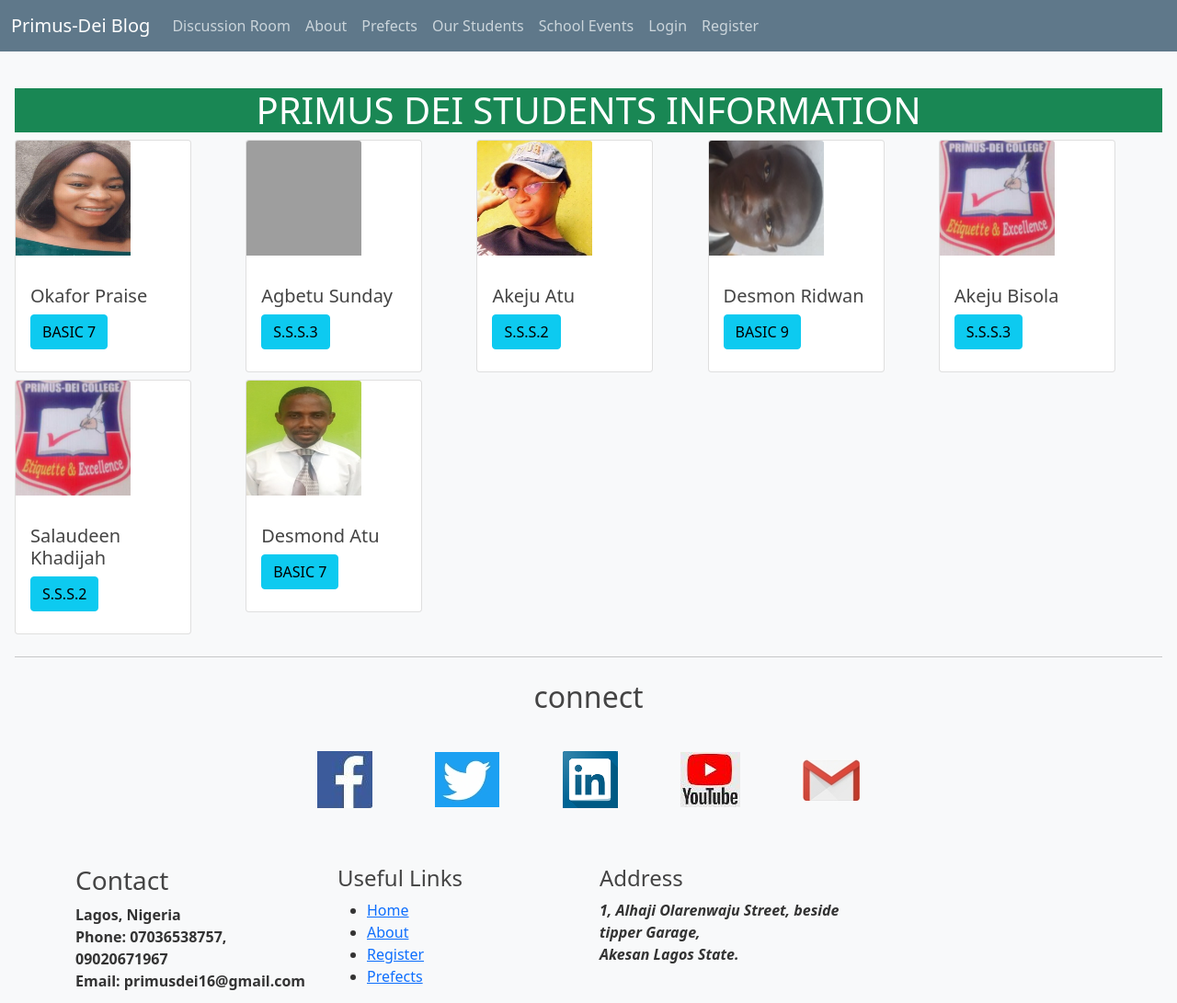
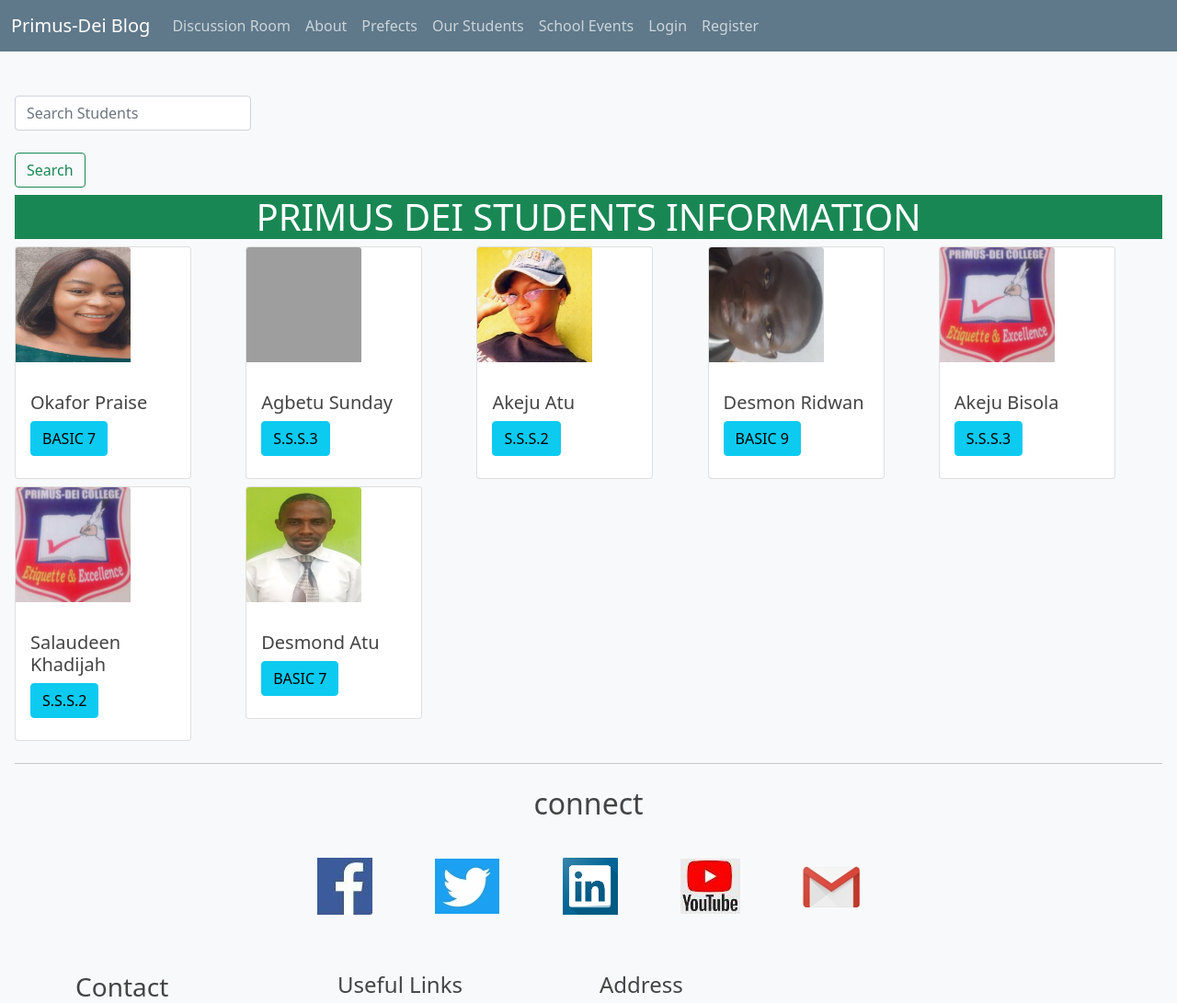
Before and after one commit to SARBEE-dev/Primus, a Django app: page /PrimuStudents/ in a window 1280 px wide. Shown: the top 1091 px of the page at 92% size. Run offline with Django 3.2, Linux system fonts and the light colour scheme; data comes from the database, SQL or seed files in the repository; some libraries are stand-ins or nearby versions; grey boxes are pictures that could not be loaded.

Commit message:
Update Primus.html
recent code copied from pythonanywhere of this app

```diff
--- a/SchoolProfile/templates/Primus.html
+++ b/SchoolProfile/templates/Primus.html
@@ -7,13 +7,12 @@
     <meta name="viewport" content="width=device-width, initial-scale=1">
 
     <!-- Bootstrap CSS -->
-    <link href="https://cdn.jsdelivr.net/npm/bootstrap@5.0.0/dist/css/bootstrap.min.css" rel="stylesheet" integrity="sha384-wEmeIV1mKuiNpC+IOBjI7aAzPcEZeedi5yW5f2yOq55WWLwNGmvvx4Um1vskeMj0" crossorigin="anonymous">
-
+     <link href="https://cdn.jsdelivr.net/npm/bootstrap@5.1.3/dist/css/bootstrap.min.css" rel="stylesheet" integrity="sha384-1BmE4kWBq78iYhFldvKuhfTAU6auU8tT94WrHftjDbrCEXSU1oBoqyl2QvZ6jIW3" crossorigin="anonymous">
 	<link rel="stylesheet" type="text/css" href="{% static 'main.css' %}">
     <link rel="stylesheet" type="text/css" href="{% static 'wale.css' %}">
-	 <script src="https://ajax.googleapis.com/ajax/libs/jquery/3.5.1/jquery.min.js"></script>
+	 <script src="https://cdn.jsdelivr.net/npm/bootstrap@5.1.3/dist/js/bootstrap.bundle.min.js" integrity="sha384-ka7Sk0Gln4gmtz2MlQnikT1wXgYsOg+OMhuP+IlRH9sENBO0LRn5q+8nbTov4+1p" crossorigin="anonymous"></script>
   <script src="https://cdnjs.cloudflare.com/ajax/libs/popper.js/1.16.0/umd/popper.min.js"></script>
-  <script src="https://maxcdn.bootstrapcdn.com/bootstrap/4.5.2/js/bootstrap.min.js"></script>
+
 
 	{% if title %}
     <title>blogs page {{title}}</title>
@@ -59,8 +58,15 @@
 	{% block content %}
     {% endblock %}
 	</div>
+	</header>
+	<nav class="navbar navbar-light bg-light">
+  <form class="form-inline" action="{% url 'search' %}" method="GET">
+    <input class="form-control mr-sm-2" name="q" type="search" placeholder="Search Students" aria-label="Search">
+    <br/><button class="btn btn-outline-success my-2 my-sm-0" type="submit">Search</button>
+  </form>
+</nav>
       <h1 class="bg bg-success text-center text-white">PRIMUS DEI STUDENTS INFORMATION</h1>
-<div class="row row-cols-3 row-cols-md-3 row-cols-lg-5 g-2">
+<div class="row row-cols-2 row-cols-md-3 row-cols-lg-5 g-2">
     {% for school in schools %}
   <div class="col">
     <div class="card" style="width:12rem;">
@@ -142,14 +148,11 @@
           </div>
 
 <script src="https://code.jquery.com/jquery-3.5.1.slim.min.js" integrity="sha384-DfXdz2htPH0lsSSs5nCTpuj/zy4C+OGpamoFVy38MVBnE+IbbVYUew+OrCXaRkfj" crossorigin="anonymous"></script>
-<script src="https://cdn.jsdelivr.net/npm/popper.js@1.16.1/dist/umd/popper.min.js" integrity="sha384-9/reFTGAW83EW2RDu2S0VKaIzap3H66lZH81PoYlFhbGU+6BZp6G7niu735Sk7lN" crossorigin="anonymous"></script>
 <script src="https://stackpath.bootstrapcdn.com/bootstrap/4.5.2/js/bootstrap.min.js" integrity="sha384-B4gt1jrGC7Jh4AgTPSdUtOBvfO8shuf57BaghqFfPlYxofvL8/KUEfYiJOMMV+rV" crossorigin="anonymous"></script>
 
+		  <script src="https://cdn.jsdelivr.net/npm/@popperjs/core@2.10.2/dist/umd/popper.min.js" integrity="sha384-7+zCNj/IqJ95wo16oMtfsKbZ9ccEh31eOz1HGyDuCQ6wgnyJNSYdrPa03rtR1zdB" crossorigin="anonymous"></script>
+<script src="https://cdn.jsdelivr.net/npm/bootstrap@5.1.3/dist/js/bootstrap.min.js" integrity="sha384-QJHtvGhmr9XOIpI6YVutG+2QOK9T+ZnN4kzFN1RtK3zEFEIsxhlmWl5/YESvpZ13" crossorigin="anonymous"></script>
     <!-- Optional JavaScript; choose one of the two! -->
-
-    <!-- Option 1: Bootstrap Bundle with Popper -->
-    <script src="https://cdn.jsdelivr.net/npm/bootstrap@5.0.0/dist/js/bootstrap.bundle.min.js" integrity="sha384-p34f1UUtsS3wqzfto5wAAmdvj+osOnFyQFpp4Ua3gs/ZVWx6oOypYoCJhGGScy+8" crossorigin="anonymous"></script>
-
     <!-- Option 2: Separate Popper and Bootstrap JS -->
     <!--
     <script src="https://cdn.jsdelivr.net/npm/@popperjs/core@2.9.2/dist/umd/popper.min.js" integrity="sha384-IQsoLXl5PILFhosVNubq5LC7Qb9DXgDA9i+tQ8Zj3iwWAwPtgFTxbJ8NT4GN1R8p" crossorigin="anonymous"></script>
```
